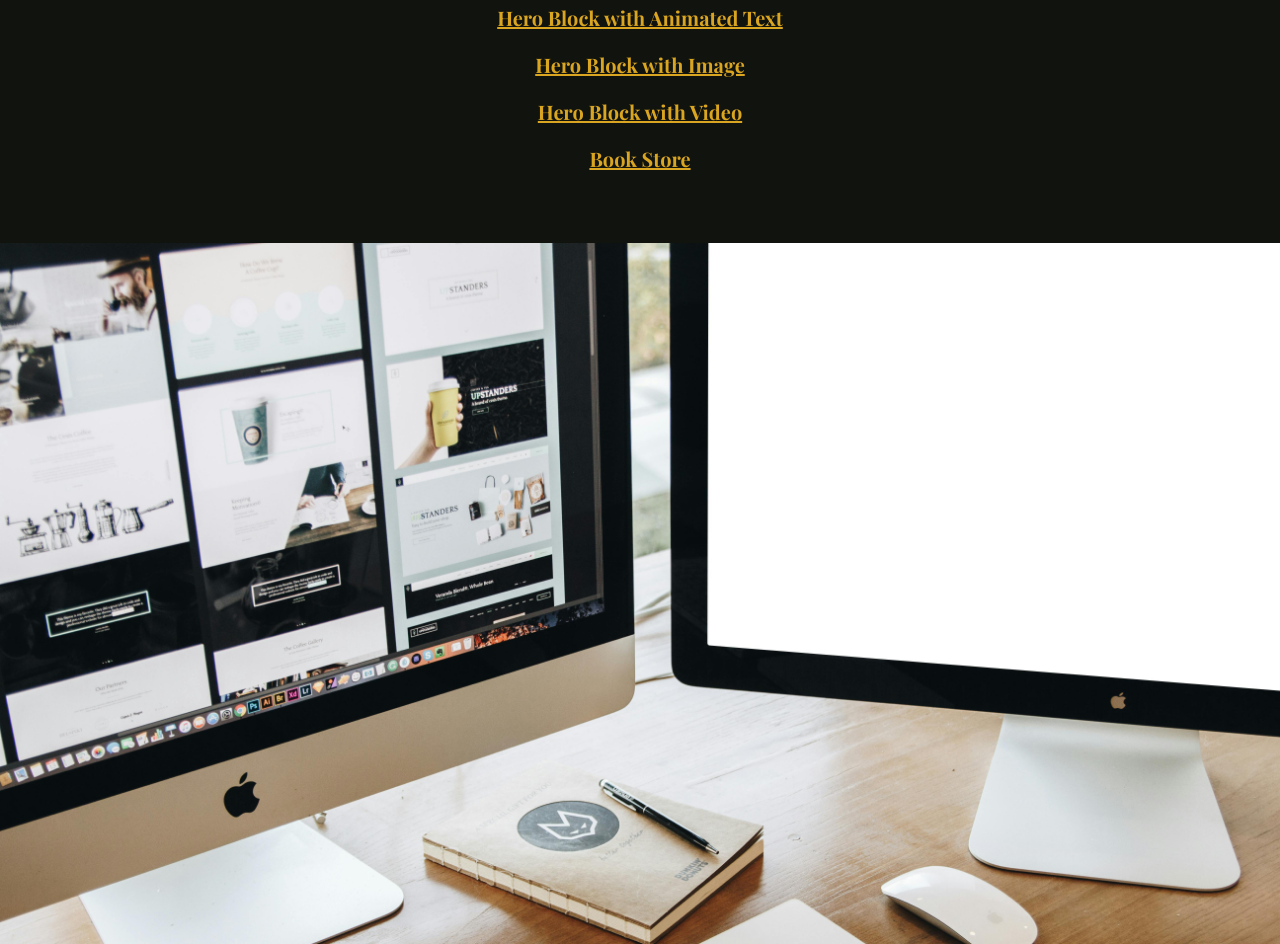
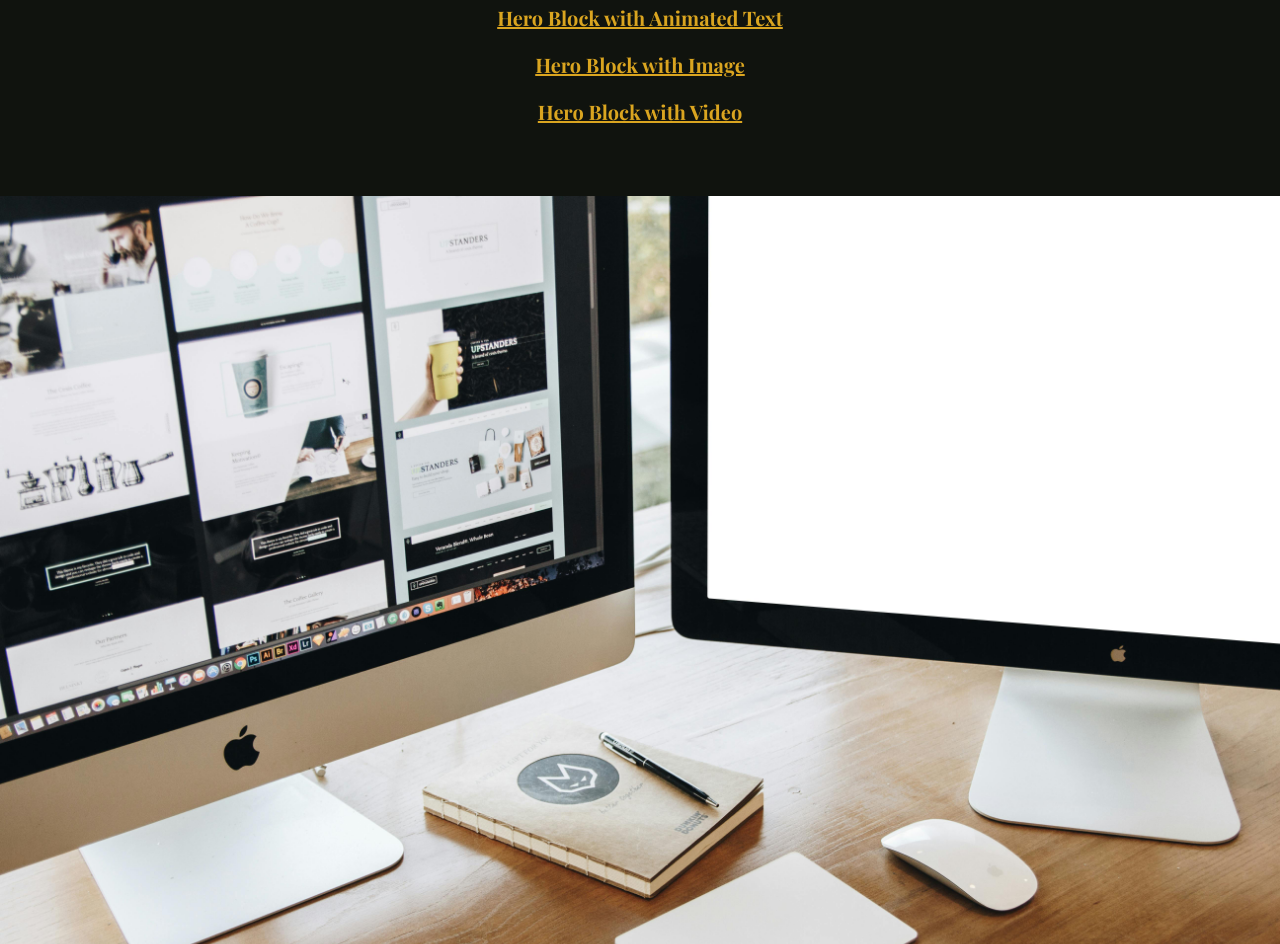
Before and after one commit to Aba-1824/Aba-1824.github.io, a plain HTML site: page exercises.html in a window 1280 px wide. Shown: the part 1407-2351 px from the top of the page. Drawn offline with nearby package versions, Linux system fonts and the light colour scheme; a web font is replaced by a local one.

Commit message:
Add files via upload

```diff
--- a/exercises.html
+++ b/exercises.html
@@ -68,7 +68,6 @@
             <p><a href="exercises/hero-text.html">Hero Block with Animated Text</a></p>
             <p><a href="exercises/hero-image.html">Hero Block with Image</a></p>
             <p><a href="exercises/hero-video.html">Hero Block with Video</a></p>
-            <p><a href="store/index.html">Book Store</a></p>
         </section>
     </main>
     <img src="assets/img/design.jpg" alt="Designer">
```
